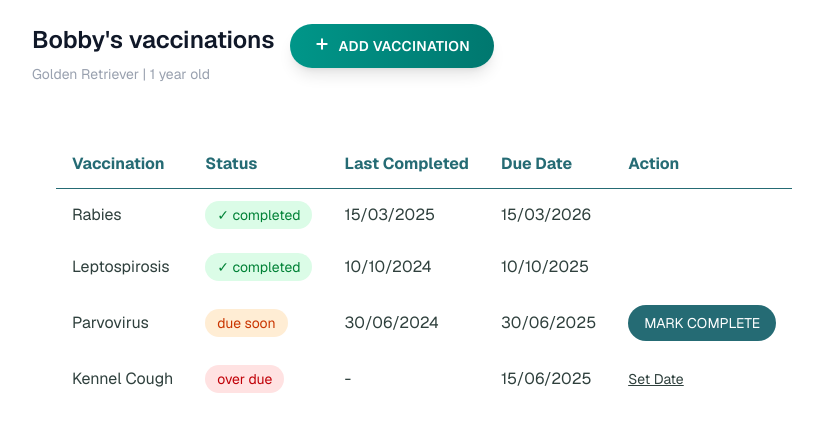
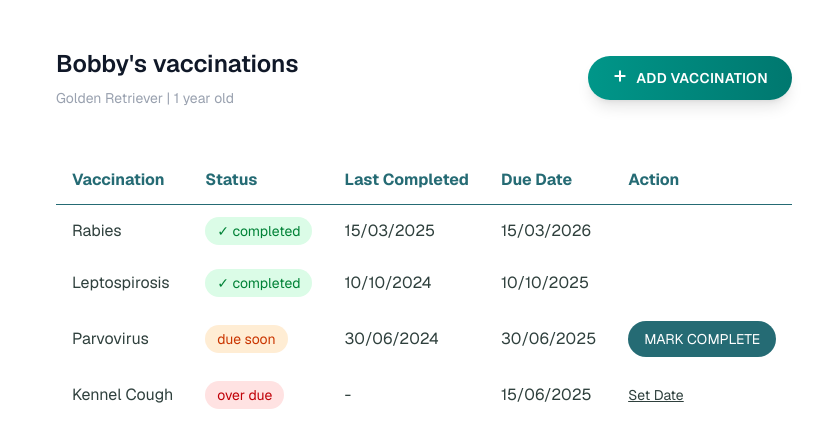
Before and after one commit to shireesha1990/pet-vaccination, a Next.js app: page / in a window 1280 px wide. Shown: the top 448 px of the page, without its empty margins (216-1039 px from the left). Built offline with nearby package versions, Linux system fonts and the light colour scheme.

Commit message:
Minor UI changes

```diff
--- a/app/page.tsx
+++ b/app/page.tsx
@@ -4,7 +4,7 @@
 export default function Home() {
   return (
     <div className="grid  items-center justify-items-center p-6 font-[family-name:var(--font-geist-sans)]">
-      <main className="flex flex-col gap-[32px] row-start-2 items-center sm:items-start">
+      <main>
         <PetHeader></PetHeader>
         <VaccinationListTable></VaccinationListTable>
         <div className="flex gap-4 items-center flex-col sm:flex-row">
--- a/components/petHeader.tsx
+++ b/components/petHeader.tsx
@@ -15,7 +15,7 @@
   className = ""
 }) => {
   return (
-    <div className={`flex justify-between items-start gap-4${className}`}>
+    <div className={`flex flex-col sm:flex-row justify-between items-start sm:items-center p-6 ${className}`}>
       <div className='flex-1 text-left'>
         <h1 className="text-2xl font-semibold text-gray-900 mb-2">
           {petName}'s vaccinations
```
